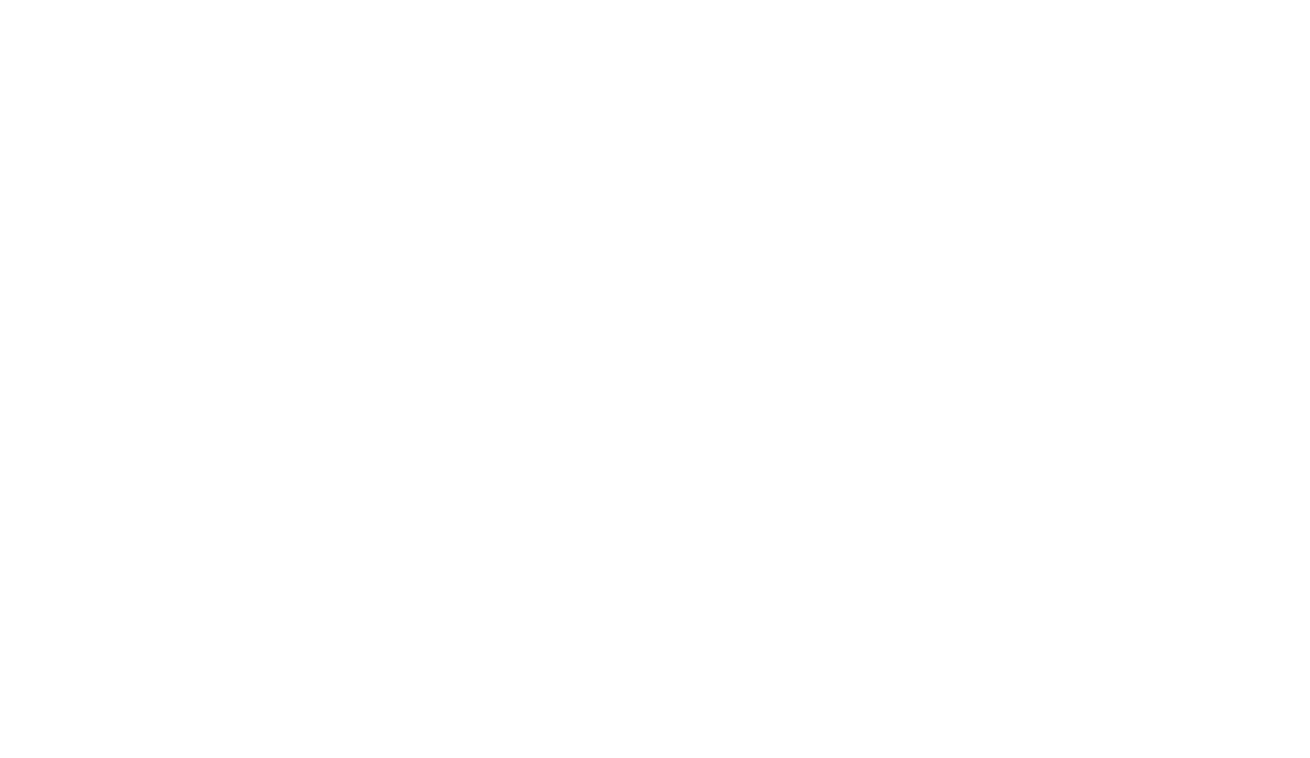
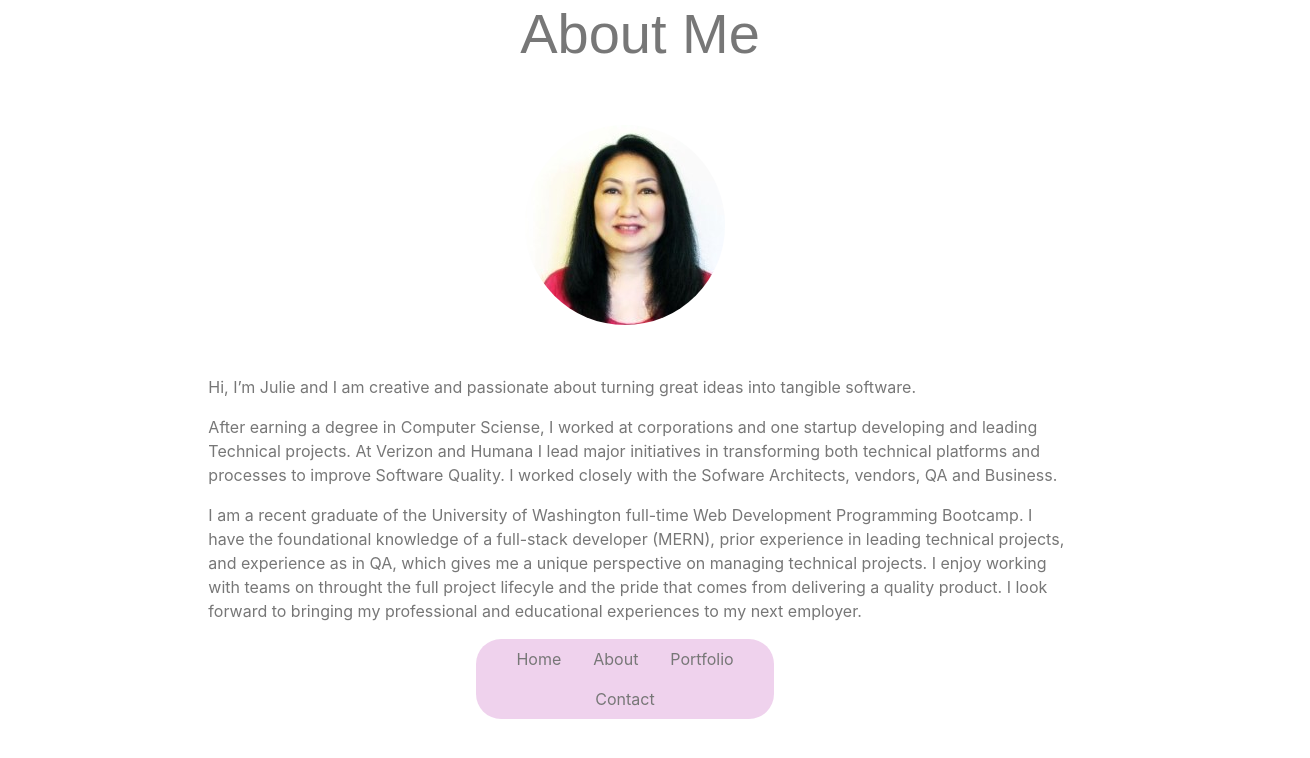
Before and after one commit to julie-git/react-portfolio, a React (Create React App) app: page /about in a window 1280 px wide. Shown: the top 758 px of the page, 1310 px wide, since content can reach past the window. Built offline with nearby package versions, Linux system fonts and the light colour scheme.

Commit message:
about me page

```diff
--- a/src/App.js
+++ b/src/App.js
@@ -1,5 +1,5 @@
 import React from 'react';
-import logo from './logo.svg';
+// import logo from './logo.svg';
 import './App.css';
 
 
@@ -18,9 +18,9 @@
     <Router>
       <div>
         <Route exact path="/" component={Home} />
-        {/* <Route exact path="/about" component={About} /> */}
-        {/* <Route exact path="/portfolio" component={Portfolio} />
-        <Route exact path="/search" component={Contact} /> */}
+        <Route exact path="/about" component={About} />
+        {/* <Route exact path="/portfolio" component={Portfolio} /> */}
+        {/* <Route exact path="/search" component={Contact} /> */}
       </div>
     </Router>
   )
--- a/src/components/NavTabs.js
+++ b/src/components/NavTabs.js
@@ -3,6 +3,7 @@
 
 function NavTabs() {
   return (
+    <div className="nav-wrapper">
     <ul className="nav">
       <li className="nav-item">
         <Link to="/" className={window.location.pathname === "/" ? "nav-link active" : "nav-link"}>
@@ -22,7 +23,7 @@
           to="/portfolio"
           className={window.location.pathname === "/portfolio" ? "nav-link active" : "nav-link"}
         >
-          Blog
+          Portfolio
         </Link>
       </li>
       <li className="nav-item">
@@ -35,13 +36,14 @@
       </li>
       {/* <li className="nav-item">
         <Link
-          to="/contact/learn"
-          className={window.location.pathname === "/contact/learn" ? "nav-link active" : "nav-link"}
+          to="/test"
+          className={window.location.pathname === "/test" ? "nav-link active" : "nav-link"}
         >
-          Learn
+          Test
         </Link>
       </li> */}
     </ul>
+    </div>
   );
 }
 
--- a/src/components/pages/About.js
+++ b/src/components/pages/About.js
@@ -1,28 +1,65 @@
 import React from "react";
 import NavTabs from "../../components/NavTabs";
-import "../pages/Home.css"
+import "../pages/Home.css";
+import { Col, Row } from "react-bootstrap";
+import photo from "../../images/mypic.jfif";
+
+function About() {
+  return (
+    <div className="about-container">
 
 
-function About() {
-    return (
-      <div>
-
-          <h1>Julie Gran</h1>
-          <h2>No idea</h2>
-
-        <div>
 
 
-            <div size="md-12">
-            <h1 className="display-3">Julie Gran</h1>
+      <div id="aboutme-wrapper">
+        <Row>
 
-            <h5>Full Stack Web Developer &#183 Technical Project Manager </h5>
 
-        </div>
-      </div>
-      <NavTabs />
-      </div>
-    );
-  }
 
-  export default About;
+          <Row className="about-title jumbotron-4 justify-content-center">
+            <h1 className="display-4">About Me</h1>
+
+          </Row>
+
+
+
+          <Row className="photo-row justify-content-center">
+            <img className="my-img" src={photo} alt="Julie" />
+          </Row>
+
+
+          <Row className="about-text">
+            <Col></Col>
+            <Col xs={8}>
+              <p> Hi, I’m Julie and I am creative and passionate about turning great ideas into tangible software.</p>
+
+              <p>  After earning a degree in Computer Sciense, I worked at corporations and one startup developing and leading Technical projects. At Verizon and Humana I lead major initiatives in transforming both technical platforms and processes to improve Software Quality. I worked closely with the Sofware Architects, vendors, QA and Business. </p>
+
+              <p>   I am a recent graduate of the University of Washington full-time Web Development Programming Bootcamp. I have the foundational knowledge of a full-stack developer (MERN), prior experience in leading technical projects, and experience as in QA, which gives me a unique perspective on managing technical projects.  I enjoy working with teams on throught the full project lifecyle and the pride that comes from delivering a quality product.  I look forward to bringing my professional and educational experiences to my next employer.</p>
+            </Col>
+            <Col></Col>
+          </Row>
+
+          <Row className="row about-Nav" >
+          <Col></Col>
+          <Col xs={3} className ="justify-content-center">
+            <NavTabs />
+          </Col>
+          <Col></Col>
+          </Row>
+          {/* </div> */}
+          {/* <!-- End Main Section --> */}
+
+          {/* <!-- Begin Footer Row--> */}
+
+
+
+
+        </Row>
+    </div>
+    </div >
+
+  );
+}
+
+export default About;
--- a/src/components/pages/Home.css
+++ b/src/components/pages/Home.css
@@ -34,7 +34,11 @@
     color: white;
   }
 
-  .nav
+  .nav-wrapper{
+    background-color: rgb(228,181,225,0.6);
+    border-radius: 25px;
+  }
+
 
   .icon-row i{
     /* display:flex; */
@@ -69,7 +73,7 @@
 
     #aboutme-wrapper{
       /* background: #ffffff; */
-      color: white;
+      color: #777777;
       width: 100%;
 
     }
@@ -80,7 +84,15 @@
        margin-top: 50px;
     }
 
+    .my-img{
+      border-radius: 50%;
+      margin-top: 50px;
+      margin-bottom: 50px;
+    }
 
+    .photo-row{
+      width:100%;
+    }
 
     .subtitle{
       color: white;
@@ -88,17 +100,17 @@
 
     .about-title{
       width:100%;
-      background: white;
+      /* background: white; */
       margin: 0;
-
+      color: #777777;
+    }
+    .about-Nav{
+      width:100%;
     }
 
-    .aboutme-box{
-      /* margin: 100px 50px 50px 50px; */
-       background-color: white;
-      /* border: 1px black; */
-      padding: 50px;
 
+    .about-Nav Navtabs{
+      color: #777777;
     }
 
 
@@ -125,6 +137,10 @@
       /* border-top: 1px solid #777777 ; */
       /* color: #777777; */
       color:#777777;
+    }
+
+    .nav{
+      justify-content: center;;
     }
 
     .content{
@@ -242,9 +258,38 @@
     }
      */
 
+     .my-img img{
+        border-radius: 50%;
+      }
+
+
     h1,h2,h3,h4,h5,h6{
       font-family:'Arial', 'Helvetica Neue', Helvetica, sans-serif;
     }
+
+   .about-Nav a:link {
+      color: #777777;;
+      text-decoration: none;
+    }
+
+    /* visited link */
+   .about-Nav a:visited {
+      color:#777777;
+      text-decoration: none;
+    }
+
+    /* mouse over link */
+    .about-Nav a:hover {
+      color:  #aa4a85;
+      text-decoration: none;
+    }
+
+    /* selected link */
+   .about-Nav a:active {
+      color: #777777;
+      text-decoration: none;
+    }
+
 
     a:link {
       color:white;
--- a/src/components/pages/Home.js
+++ b/src/components/pages/Home.js
@@ -5,7 +5,7 @@
 
 // get our fontawesome imports
 // import { faHome } from "@fortawesome/free-solid-svg-icons";
-import { FontAwesomeIcon } from "@fortawesome/react-fontawesome";
+// import { FontAwesomeIcon } from "@fortawesome/react-fontawesome";
 import {Col,Row} from "react-bootstrap";
 
 function Home() {
@@ -17,7 +17,7 @@
             {/* <div size="md-12"> */}
                 <div class="container">
 
-                    <div id="aboutme-wrapper">
+                    <div id="home-wrapper">
 
                         <div className="row">
 
@@ -30,7 +30,7 @@
 
                                 {/* <!--End About Me Outer Row--> */}
                                 <div className="row subtitle d-flex justify-content-center">
-                                    <h5>Full Stack Web Developer <span>&#183;</span> Technical Project Manager </h5>
+                                    {/* <h5>Full Stack Web Developer <span>&#183;</span> Technical Project Manager </h5> */}
                                 </div>
                                 <Row className= "d-flex justify-content-center">
                                 <Row className="row icon-row">
@@ -56,6 +56,13 @@
                     </div>
                 </div>
             </div>
+
+
+
+
+
+
+
             );
         }
 
```
Also changed, not shown: src/components/pages/Test.js (added, +38 -0 lines), src/images/agenda_board.jpg (added), src/images/plush-design-studio-q10VITrVYUM-unsplash.jpg (added).
